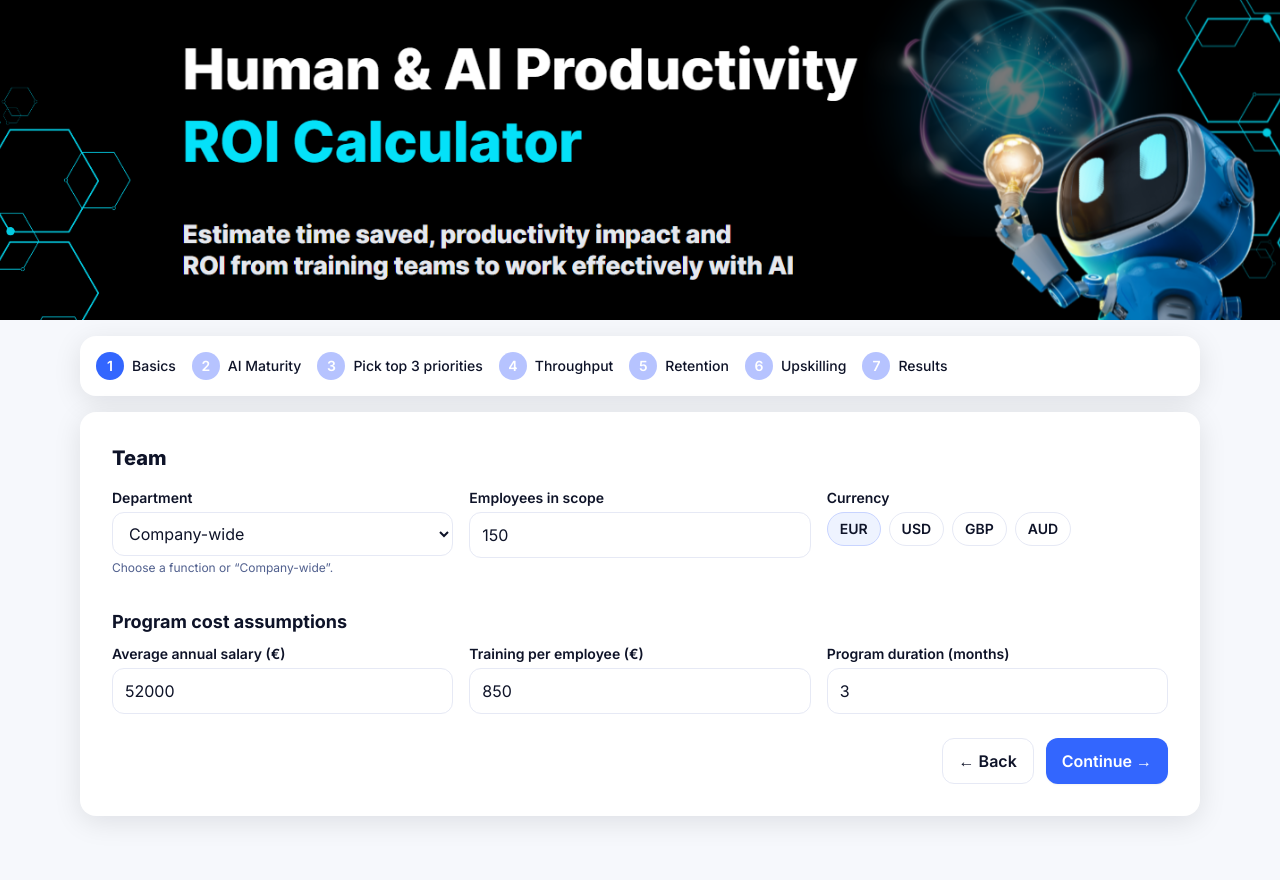
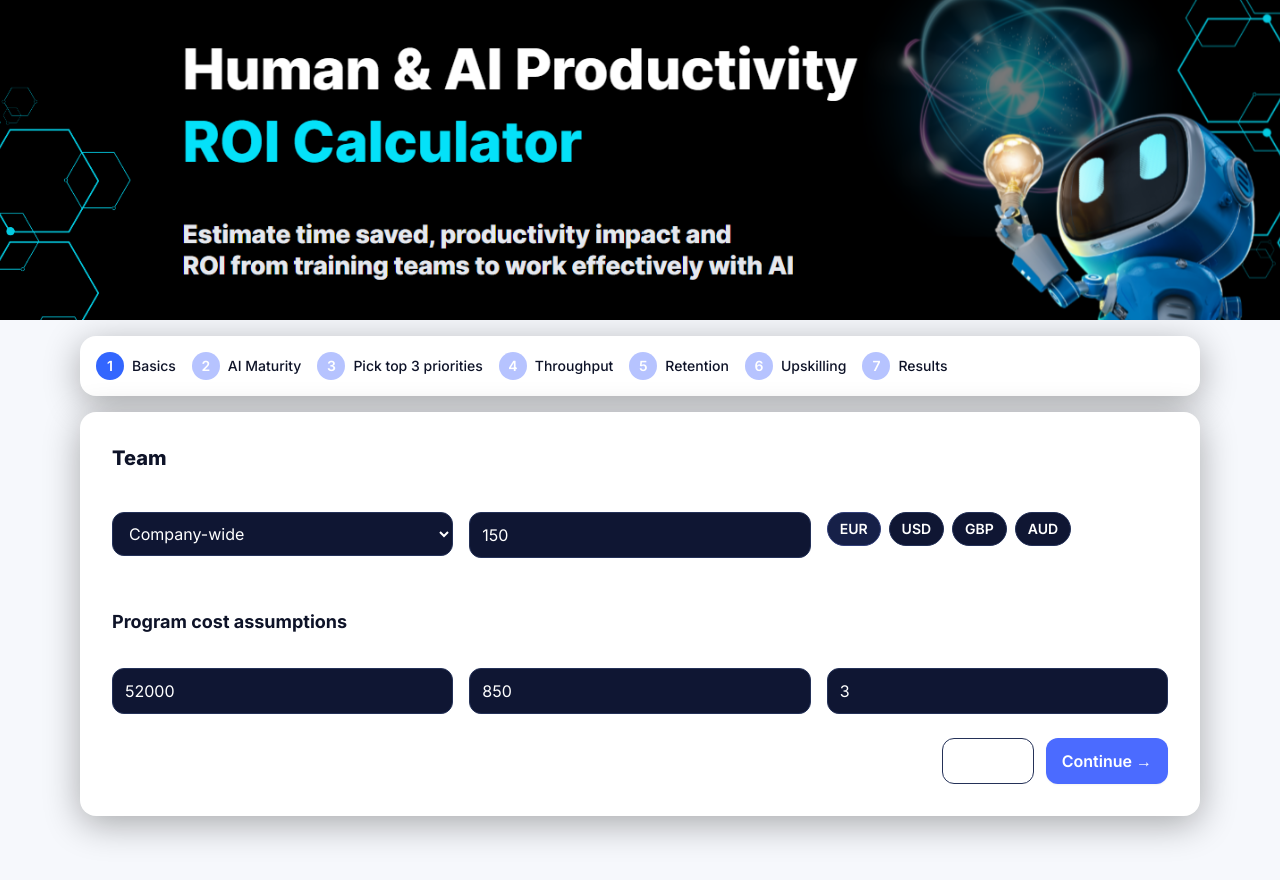
Before and after one commit to powerstephen/Managers-AI-Training-ROI, a Next.js app: page / in a window 1280 px wide. Built offline with nearby package versions, Linux system fonts and the light colour scheme.

Commit message:
Update globals.css

```diff
--- a/app/globals.css
+++ b/app/globals.css
@@ -4,66 +4,67 @@
 
 @layer utilities {
   .shadow-soft {
-    box-shadow: 0 6px 28px rgba(2, 6, 23, 0.10);
+    box-shadow: 0 8px 36px rgba(0, 0, 0, 0.32);
   }
 }
 
-/* XL range slider: thicker track + bigger thumb + darker labels */
+/* XL range slider for dark */
 input[type="range"].range-xl {
   -webkit-appearance: none;
   width: 100%;
-  height: 18px;              /* thicker track */
-  background: #dfe3f2;
+  height: 18px;
+  background: #1f2747;
   border-radius: 9999px;
   outline: none;
 }
 input[type="range"].range-xl::-webkit-slider-runnable-track {
   height: 18px;
-  background: #dfe3f2;
+  background: #1f2747;
   border-radius: 9999px;
 }
 input[type="range"].range-xl::-webkit-slider-thumb {
   -webkit-appearance: none;
   appearance: none;
-  width: 28px;               /* larger thumb */
+  width: 28px;
   height: 28px;
   border-radius: 9999px;
-  margin-top: -5px;          /* center thumb on track */
-  background: #3366fe;
-  border: 3px solid #ffffff;
-  box-shadow: 0 2px 10px rgba(51, 102, 254, 0.35);
+  margin-top: -5px;
+  background: #4b6bff;
+  border: 3px solid #0b1022;
+  box-shadow: 0 2px 10px rgba(75, 107, 255, 0.35);
   cursor: pointer;
 }
 input[type="range"].range-xl::-moz-range-track {
   height: 18px;
-  background: #dfe3f2;
+  background: #1f2747;
   border-radius: 9999px;
 }
 input[type="range"].range-xl::-moz-range-thumb {
   width: 28px;
   height: 28px;
   border-radius: 9999px;
-  background: #3366fe;
-  border: 3px solid #ffffff;
-  box-shadow: 0 2px 10px rgba(51, 102, 254, 0.35);
+  background: #4b6bff;
+  border: 3px solid #0b1022;
+  box-shadow: 0 2px 10px rgba(75, 107, 255, 0.35);
   cursor: pointer;
 }
 
 @layer components {
-  .lbl { @apply block text-sm font-semibold text-[#0e1328] mb-1; }
-  .hint { @apply text-xs text-[#51608e] mt-1; }
-  .inp { @apply w-full rounded-xl border border-[#e6e9f5] bg-white px-3 py-2.5 outline-none focus:ring-2 focus:ring-[#c8d4ff]; }
-  .btn { @apply inline-flex items-center justify-center rounded-xl bg-[#3366fe] text-white px-4 py-2.5 font-semibold shadow-sm hover:opacity-95; }
-  .btn--ghost { @apply inline-flex items-center justify-center rounded-xl bg-white text-[#0e1328] px-4 py-2.5 font-semibold border border-[#e6e9f5] hover:bg-[#f5f7ff]; }
-  .btn--subtle { @apply bg-[#eef3ff] text-[#0e1328]; }
-  .pill { @apply rounded-full border border-[#e6e9f5] bg-white px-3 py-1.5 text-sm font-semibold; }
-  .pill--active { @apply border-[#c8d4ff] bg-[#eef3ff]; }
-  .priority { @apply text-left rounded-2xl border border-[#e6e9f5] bg-[#fbfcff] p-4 hover:border-[#d5ddff]; }
-  .priority--active { @apply border-[#c8d4ff] bg-[#eef3ff]; }
-  .tag { @apply text-[11px] font-semibold rounded-full px-2 py-0.5 bg-[#3366fe] text-white; }
-  .tag--ghost { @apply bg-[#eef3ff] text-[#0e1328]; }
+  /* Dark UI tokens while keeping same class names */
+  .lbl { @apply block text-sm font-semibold text-white mb-1; }
+  .hint { @apply text-xs text-white/60 mt-1; }
+  .inp { @apply w-full rounded-xl border border-[#243158] bg-[#0f1633] text-white px-3 py-2.5 outline-none focus:ring-2 focus:ring-[#3a51cc]; }
+  .btn { @apply inline-flex items-center justify-center rounded-xl bg-[#4b6bff] text-white px-4 py-2.5 font-semibold shadow-sm hover:opacity-95; }
+  .btn--ghost { @apply inline-flex items-center justify-center rounded-xl bg-transparent text-white px-4 py-2.5 font-semibold border border-[#243158] hover:bg-[#0f1633]; }
+  .btn--subtle { @apply bg-[#0f1633] text-white border border-[#243158]; }
+  .pill { @apply rounded-full border border-[#243158] bg-[#0f1633] text-white px-3 py-1.5 text-sm font-semibold; }
+  .pill--active { @apply border-[#33407a] bg-[#162048]; }
+  .priority { @apply text-left rounded-2xl border border-[#243158] bg-[#0f1633] p-4 hover:border-[#2d3a70]; }
+  .priority--active { @apply border-[#33407a] bg-[#162048]; }
+  .tag { @apply text-[11px] font-semibold rounded-full px-2 py-0.5 bg-[#4b6bff] text-white; }
+  .tag--ghost { @apply bg-[#162048] text-white; }
 
-  .kpi { @apply rounded-2xl border border-[#e6e9f5] bg-[#fbfcff] p-4; }
-  .kpi__label { @apply text-xs font-semibold text-[#51608e]; }
-  .kpi__value { @apply text-2xl font-extrabold text-[#0e1328] mt-1; }
+  .kpi { @apply rounded-2xl border border-[#243158] bg-[#0f1633] p-4; }
+  .kpi__label { @apply text-xs font-semibold text-white/70; }
+  .kpi__value { @apply text-2xl font-extrabold text-white mt-1; }
 }
```
